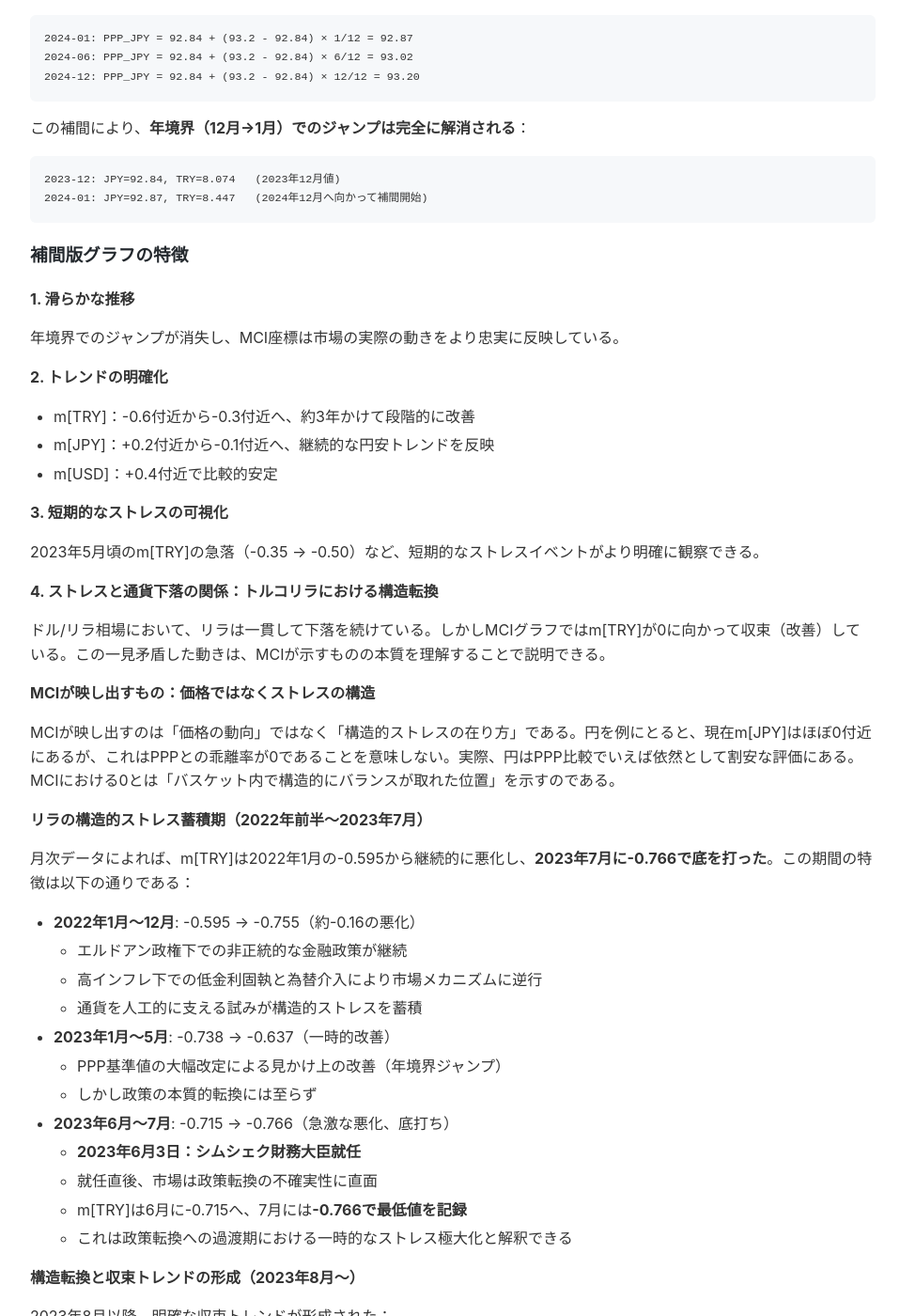
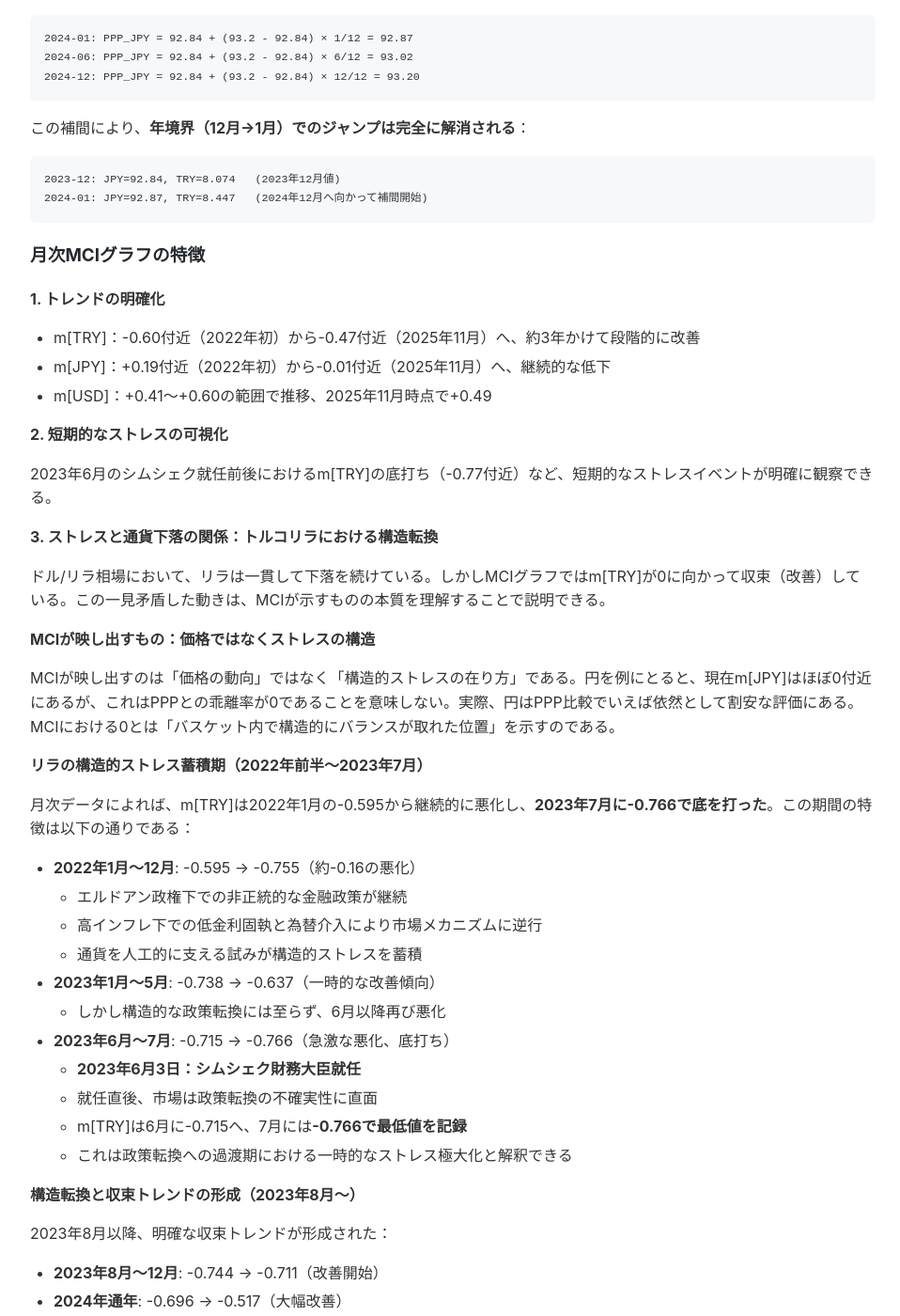
Before and after one commit to onigirito/MCI_Mikan-3-Currency-clr-Index_, a Jekyll site: the page built from docs/CHAPTER8_DRAFT.md, in a window 1280 px wide and 1400 px high, scrolled down 3488 px. Shown: the whole window at 94% size, without its empty margins (158-1116 px from the left). Built offline with Jekyll 4.4.1, drawn with Linux system fonts in a browser that asks for light colours; our own code applies the rules of GitHub Pages for plain Markdown files; some of the changed text lies outside the part shown.

Commit message:
Chapter 8: ジャンプデータへの言及を完全削除し、データ精度を改善
- 8.3以降のジャンプデータへの言及を完全削除
- 「以降の分析方針」セクションを削除
- 「補間版グラフ」→「月次MCIグラフ」に統一
- PPP基準値改定への言及を削除
- まとめセクションを「短期動態の可視化」「政策転換の即時追跡」に修正
- 数値を実データに基づき正確化（-0.60→-0.47、+0.597、-0.766など）
- 文脈を明確化（2023年1-5月の改善傾向の説明を追加）

🤖 Generated with [Claude Code](https://claude.com/claude-code)

Co-Authored-By: Claude <noreply@anthropic.com>

````diff
--- a/docs/CHAPTER8_DRAFT.md
+++ b/docs/CHAPTER8_DRAFT.md
@@ -89,23 +89,19 @@ PPP(year, month) = PPP(year-1) + (PPP(year) - PPP(year-1)) × month / 12
 2024-01: JPY=92.87, TRY=8.447   (2024年12月へ向かって補間開始)
 ```
 
-### 補間版グラフの特徴
+### 月次MCIグラフの特徴
 
-**1. 滑らかな推移**
+**1. トレンドの明確化**
 
-年境界でのジャンプが消失し、MCI座標は市場の実際の動きをより忠実に反映している。
+- m[TRY]：-0.60付近（2022年初）から-0.47付近（2025年11月）へ、約3年かけて段階的に改善
+- m[JPY]：+0.19付近（2022年初）から-0.01付近（2025年11月）へ、継続的な低下
+- m[USD]：+0.41〜+0.60の範囲で推移、2025年11月時点で+0.49
 
-**2. トレンドの明確化**
+**2. 短期的なストレスの可視化**
 
-- m[TRY]：-0.6付近から-0.3付近へ、約3年かけて段階的に改善
-- m[JPY]：+0.2付近から-0.1付近へ、継続的な円安トレンドを反映
-- m[USD]：+0.4付近で比較的安定
+2023年6月のシムシェク就任前後におけるm[TRY]の底打ち（-0.77付近）など、短期的なストレスイベントが明確に観察できる。
 
-**3. 短期的なストレスの可視化**
-
-2023年5月頃のm[TRY]の急落（-0.35 → -0.50）など、短期的なストレスイベントがより明確に観察できる。
-
-**4. ストレスと通貨下落の関係：トルコリラにおける構造転換**
+**3. ストレスと通貨下落の関係：トルコリラにおける構造転換**
 
 ドル/リラ相場において、リラは一貫して下落を続けている。しかしMCIグラフではm[TRY]が0に向かって収束（改善）している。この一見矛盾した動きは、MCIが示すものの本質を理解することで説明できる。
 
@@ -122,9 +118,8 @@ MCIが映し出すのは「価格の動向」ではなく「構造的ストレ
   - 高インフレ下での低金利固執と為替介入により市場メカニズムに逆行
   - 通貨を人工的に支える試みが構造的ストレスを蓄積
 
-- **2023年1月〜5月**: -0.738 → -0.637（一時的改善）
-  - PPP基準値の大幅改定による見かけ上の改善（年境界ジャンプ）
-  - しかし政策の本質的転換には至らず
+- **2023年1月〜5月**: -0.738 → -0.637（一時的な改善傾向）
+  - しかし構造的な政策転換には至らず、6月以降再び悪化
 
 - **2023年6月〜7月**: -0.715 → -0.766（急激な悪化、底打ち）
   - **2023年6月3日：シムシェク財務大臣就任**
@@ -144,10 +139,6 @@ MCIが映し出すのは「価格の動向」ではなく「構造的ストレ
 
 特筆すべきは、底打ち（2023年7月）からの約2年半で、m[TRY]は-0.766から-0.472へと約0.29ポイント改善しており、年率約0.12ポイントの安定的な収束速度を示している点である。これは政策の一貫性と市場の信認回復を反映している。
 
-### 以降の分析方針
-
-以上の分析により、年境界でのジャンプは評価軸（PPP）の更新によるものであり、市場の実態を反映したものではないことが明らかになった。**以降の分析では、市場の実際の動きをより忠実に捉えるため、月次補間PPPによる滑らかなデータのみを対象として考察を進める。**
-
 ---
 
 ## 8.4 先行指標としての月次MCI
@@ -156,7 +147,7 @@ MCIが映し出すのは「価格の動向」ではなく「構造的ストレ
 
 ### 構造改善の先行性
 
-補間版グラフにおいて、m[TRY]は2023年後半から緩やかな改善傾向を示している。これは：
+月次MCIグラフにおいて、m[TRY]は2023年後半から緩やかな改善傾向を示している。これは：
 
 1. **PPPへの収束圧力**: 極端な割安状態は持続不可能であり、何らかの形で調整される
 2. **構造的ストレスの解消**: インフレ率の低下や金融政策の正常化が進行
@@ -222,11 +213,11 @@ $$
 
 **トレンド分析**：
 
-2023年以降の月次データから観察される慣性は以下である：
+2023年以降の月次データから観察される傾向は以下である：
 
-- **USD**: 2023年の+0.59をピークに緩やかに低下、2025年11月時点で+0.49
-- **JPY**: 2022年の+0.19から継続的に低下、2025年11月時点でほぼ中立（-0.015）
-- **TRY**: 2022年の-0.77から改善傾向、2025年11月時点で-0.47
+- **USD**: 2023年の+0.597をピークに緩やかに低下、2025年11月時点で+0.487
+- **JPY**: 2022年の+0.197から継続的に低下、2025年11月時点でほぼ中立（-0.015）
+- **TRY**: 2023年7月の-0.766（底）から改善傾向、2025年11月時点で-0.472
 
 **シナリオ設定**：
 
@@ -292,8 +283,8 @@ $$
 
 月次分析により、以下の知見が得られた：
 
-1. **PPP更新頻度の影響**: 年単位PPPを用いると年境界でMCI座標がジャンプし、短期的な解釈を困難にする
-2. **補間の有効性**: 月次補間PPPにより滑らかな推移が得られ、市場の実際の動きを忠実に捉えることができる
+1. **短期動態の可視化**: 月次データにより、年次データでは平滑化される短期的なストレス蓄積・解消過程を観察できる
+2. **政策転換の即時追跡**: シムシェク就任（2023年6月）前後の構造転換を月単位で捉えることができた
 3. **先行指標の可能性**: 月次MCIの改善傾向は、将来の価格調整を示唆する可能性がある
 4. **将来価格帯の推定**: 統計的手法により、短期的な為替レートの理論的変動範囲を導出できる
 
````
